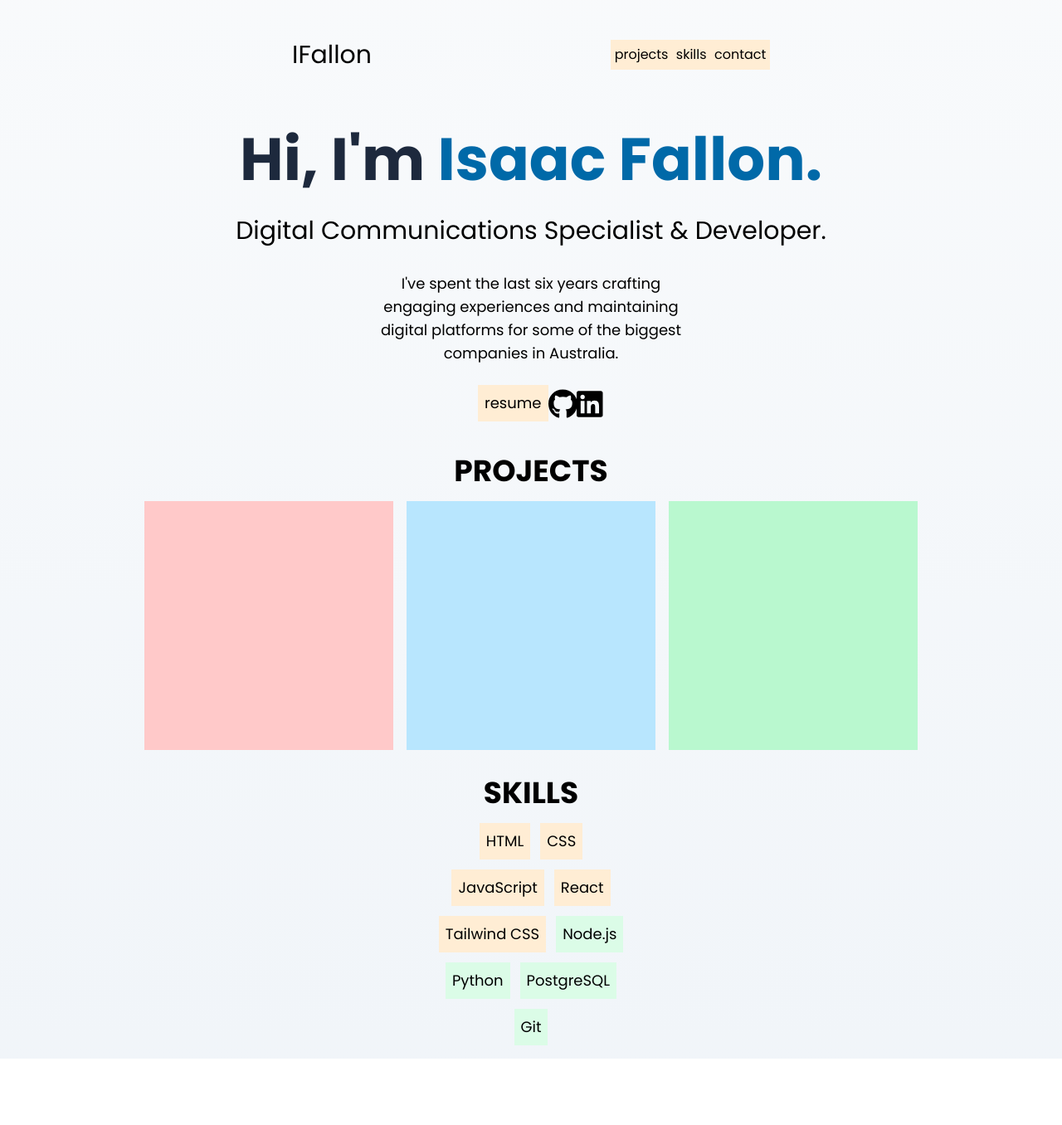
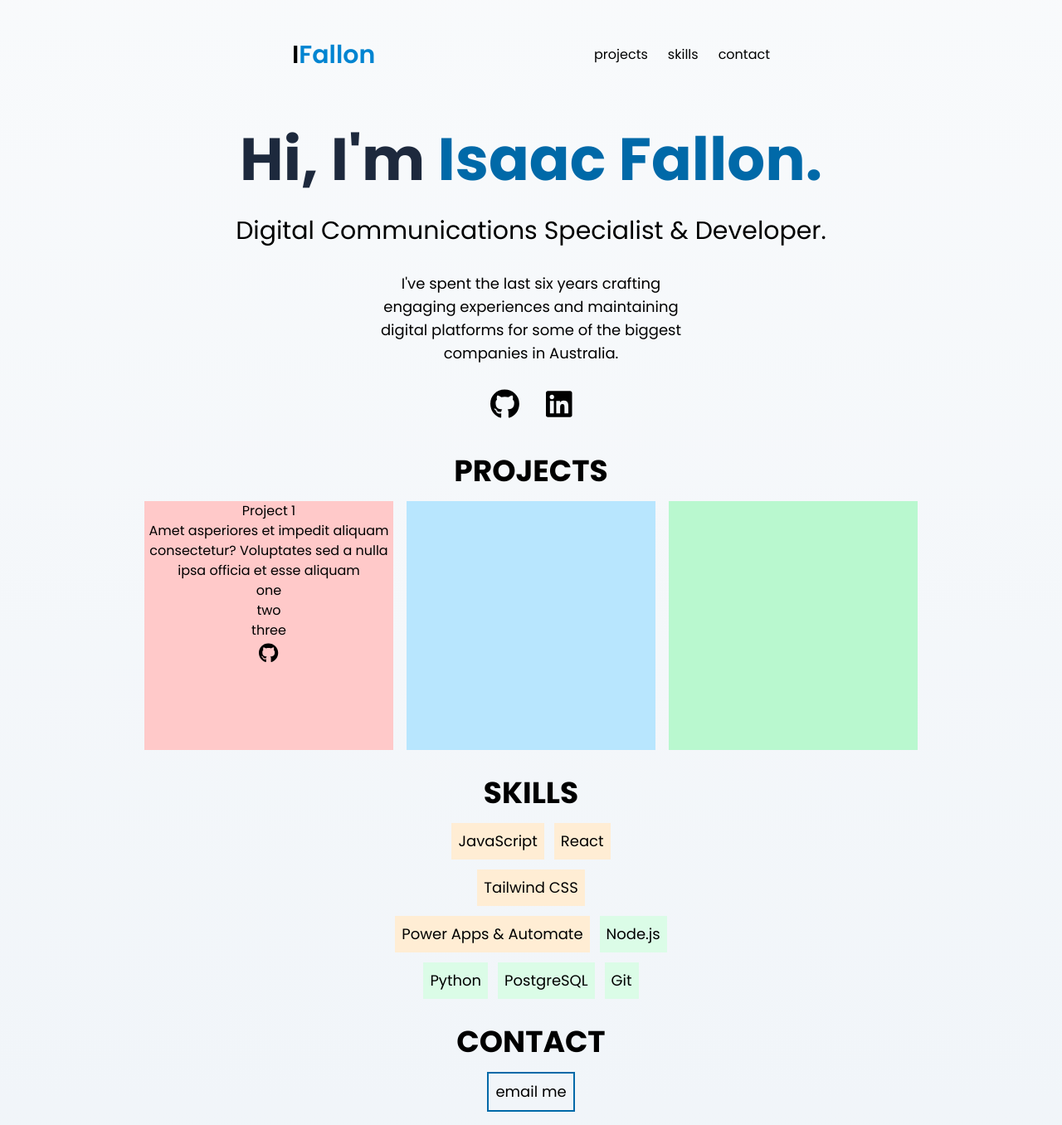
Before and after one commit to isaacfallon/Personal-Portfolio-v3, a React (Vite) app: page / in a window 1280 px wide. Shown: the whole page at 83% size. Before the commit the page ends 1276 px from the top, so only its background shows below. Built offline with nearby package versions, Linux system fonts and the light colour scheme.

Commit message:
Added rest of page structure

```diff
--- a/src/App.jsx
+++ b/src/App.jsx
@@ -2,6 +2,7 @@ import Nav from './components/Nav'
 import About from './components/About'
 import Projects from './components/Projects'
 import Skills from './components/Skills'
+import Contact from './components/Contact'
 
 function App() {
 
@@ -11,6 +12,7 @@ function App() {
      <About />
      <Projects />
      <Skills />
+     <Contact />
     </>
   )
 }
--- a/src/components/About.jsx
+++ b/src/components/About.jsx
@@ -1,5 +1,7 @@
 import { FontAwesomeIcon } from '@fortawesome/react-fontawesome'
 import { faGithub, faLinkedin } from '@fortawesome/free-brands-svg-icons';
+
+let iconHoverStyle = "text-4xl pt-1 hover:text-sky-700 relative after:content-[''] after:absolute after:h-[3px] after:left-0 after:bottom-0 after:w-0 after:bg-sky-700 after:transition-width after:duration-500 hover:after:w-full";
 
 function About() {
     return (
@@ -9,15 +11,17 @@ function About() {
                 <h2 className="text-3xl py-8">Digital Communications Specialist & Developer.</h2>
                 <p className="m-auto w-2/7 text-lg">I&apos;ve spent the last six years crafting engaging experiences and maintaining digital platforms for some of the biggest companies in Australia.</p>
             </div>
-            <div className="flex justify-between w-1/10 m-auto py-6">
-                <p className="text-lg bg-orange-100 p-2">resume</p>
-                <a className="text-4xl pt-1" href="https://github.com/isaacfallon" target="_blank" rel="noreferrer">
+            <header className="flex justify-center w-1/2 m-auto">
+            <div className="flex justify-around py-6 gap-8">
+                {/* <p className="text-lg bg-orange-100 p-2">resume</p> */}
+                <a className={iconHoverStyle} href="https://github.com/isaacfallon" target="_blank" rel="noreferrer">
                     <FontAwesomeIcon icon={faGithub} />
                 </a>
-                <a className="text-4xl pt-1" href="https://www.linkedin.com/in/isaacfallon/" target="_blank" rel="noreferrer">
+                <a className={iconHoverStyle} href="https://www.linkedin.com/in/isaacfallon/" target="_blank" rel="noreferrer">
                     <FontAwesomeIcon icon={faLinkedin} />
                 </a>
             </div>
+            </header>
         </>
     )
 }
--- /dev/null
+++ b/src/components/Contact.jsx
@@ -0,0 +1,14 @@
+function Contact() {
+    return(
+        <>
+            <div className="text-center pt-4 w-1/3 m-auto" id="contact">
+                <h2 className="text-4xl font-bold">CONTACT</h2>
+                 <ul className="flex justify-center gap-3 text-lg flex-wrap px-12 py-4">
+                    <a href="mailto:isaac.falyn@gmail.com"><li className="border-2 border-solid border-sky-700 p-2 hover:-translate-y-1 hover:scale-105 ease-in-out transition delay-100 duration-200 cursor-pointer">email me</li></a>
+                </ul>
+            </div>
+        </>
+    )
+}
+
+export default Contact;
--- a/src/components/Nav.jsx
+++ b/src/components/Nav.jsx
@@ -1,12 +1,16 @@
 function Nav() {
+
+    let nameNavStyle = "text-3xl font-semibold cursor-pointer";
+
+    let navHoverStyle = "hover:text-sky-700 relative after:content-[''] after:absolute after:h-[3px] after:left-0 after:bottom-0 after:w-0 after:bg-sky-700 after:transition-width after:duration-500 hover:after:w-full";
     return(
         <>
         <header className="flex justify-between w-1/2 m-auto px-8 my-12">
-            <h3 className="text-3xl">IFallon</h3>
-            <nav className="flex justify-around bg-orange-100 w-1/3 text-l pt-1.5">
-                <h3>projects</h3>
-                <h3>skills</h3>
-                <h3>contact</h3>
+            <h2 className={nameNavStyle + " " + navHoverStyle}><a href="">I<span className="text-sky-600 hover:text-black">Fallon</span></a></h2>
+            <nav className="flex justify-around gap-6 text-l pt-1.5">
+                <h3 className={navHoverStyle}><a href="#projects">projects</a></h3>
+                <h3 className={navHoverStyle}><a href="#skills">skills</a></h3>
+                <h3 className={navHoverStyle}><a href="#contact">contact</a></h3>
             </nav>
         </header>
         </>
--- a/src/components/Projects.jsx
+++ b/src/components/Projects.jsx
@@ -1,12 +1,34 @@
+import { FontAwesomeIcon } from '@fortawesome/react-fontawesome'
+import { faGithub } from '@fortawesome/free-brands-svg-icons';
+
+let iconHoverStyle = "text-2xl pt-1 hover:text-sky-700 relative after:content-[''] after:absolute after:h-[3px] after:left-0 after:bottom-0 after:w-0 after:bg-sky-700 after:transition-width after:duration-500 hover:after:w-full";
+
 function Projects() {
     return (
         <>
-            <div className="text-center pt-4">
+            <div className="text-center pt-4" id="projects">
                 <h2 className="text-4xl font-bold">PROJECTS</h2>
                 <div className="flex justify-center gap-4 py-4">
-                    <div className="h-75 w-75 bg-red-200 flex-initial"></div>
-                    <div className="h-75 w-75 bg-sky-200 flex-initial"></div>
-                    <div className="h-75 w-75 bg-green-200 flex-initial"></div>
+                    <div className="h-75 w-75 bg-red-200 flex-initial hover:-translate-y-1 hover:scale-105 ease-in-out transition delay-100 duration-200 cursor-pointer">
+
+                        <h3>Project 1</h3>
+                        <p>Amet asperiores et impedit aliquam consectetur? Voluptates sed a nulla ipsa officia et esse aliquam</p>
+                        <ul>
+                            <li>one</li>
+                            <li>two</li>
+                            <li>three</li>
+                        </ul>
+                        <a className={iconHoverStyle} href="https://github.com/isaacfallon" target="_blank" rel="noreferrer">
+                                            <FontAwesomeIcon icon={faGithub} />
+                                        </a>
+                                        <a className={iconHoverStyle} href="https://www.linkedin.com/in/isaacfallon/" target="_blank" rel="noreferrer">
+                                            <FontAwesomeIcon icon="fa-solid fa-arrow-up-right-from-square" />
+
+                                        </a>
+
+                    </div>
+                    <div className="h-75 w-75 bg-sky-200 flex-initial hover:-translate-y-1 hover:scale-105 ease-in-out transition delay-100 duration-200 cursor-pointer"></div>
+                    <div className="h-75 w-75 bg-green-200 flex-initial hover:-translate-y-1 hover:scale-105 ease-in-out transition delay-100 duration-200 cursor-pointer"></div>
                 </div>
             </div>
         </>
--- a/src/components/Skills.jsx
+++ b/src/components/Skills.jsx
@@ -1,16 +1,15 @@
 function Skills() {
-    const skillStyleFront = "bg-orange-100 p-2";
-    const skillStyleBack = "bg-green-100 p-2";
+    const skillStyleFront = "bg-orange-100 p-2 hover:-translate-y-1 hover:scale-103 ease-in-out transition delay-100 duration-200 cursor-pointer";
+    const skillStyleBack = "bg-green-100 p-2 hover:-translate-y-1 hover:scale-103 ease-in-out transition delay-100 duration-200 cursor-pointer";
     return (
         <>
-            <div className="text-center pt-4 w-1/4 m-auto">
+            <div className="text-center pt-4 w-1/3 m-auto" id="skills">
                 <h2 className="text-4xl font-bold">SKILLS</h2>
                 <ul className="flex justify-center gap-3 text-lg flex-wrap px-12 py-4">
-                    <li className={skillStyleFront}>HTML</li>
-                    <li className={skillStyleFront}>CSS</li>
                     <li className={skillStyleFront}>JavaScript</li>
                     <li className={skillStyleFront}>React</li>
                     <li className={skillStyleFront}>Tailwind CSS</li>
+                    <li className={skillStyleFront}>Power Apps & Automate</li>
                     <li className={skillStyleBack}>Node.js</li>
                     <li className={skillStyleBack}>Python</li>
                     <li className={skillStyleBack}>PostgreSQL</li>
```
